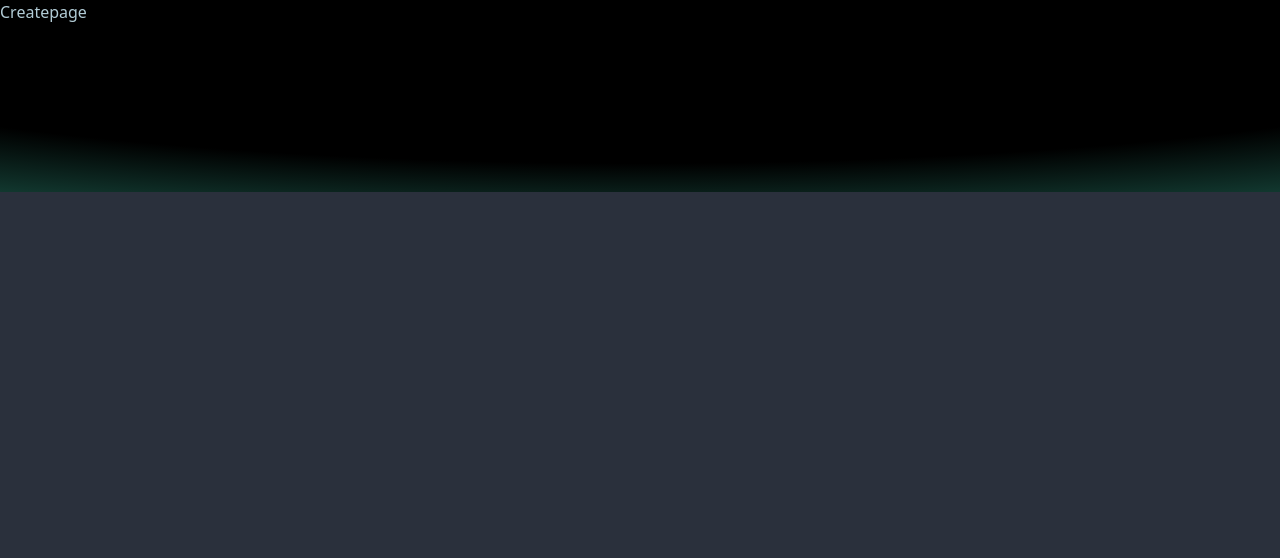
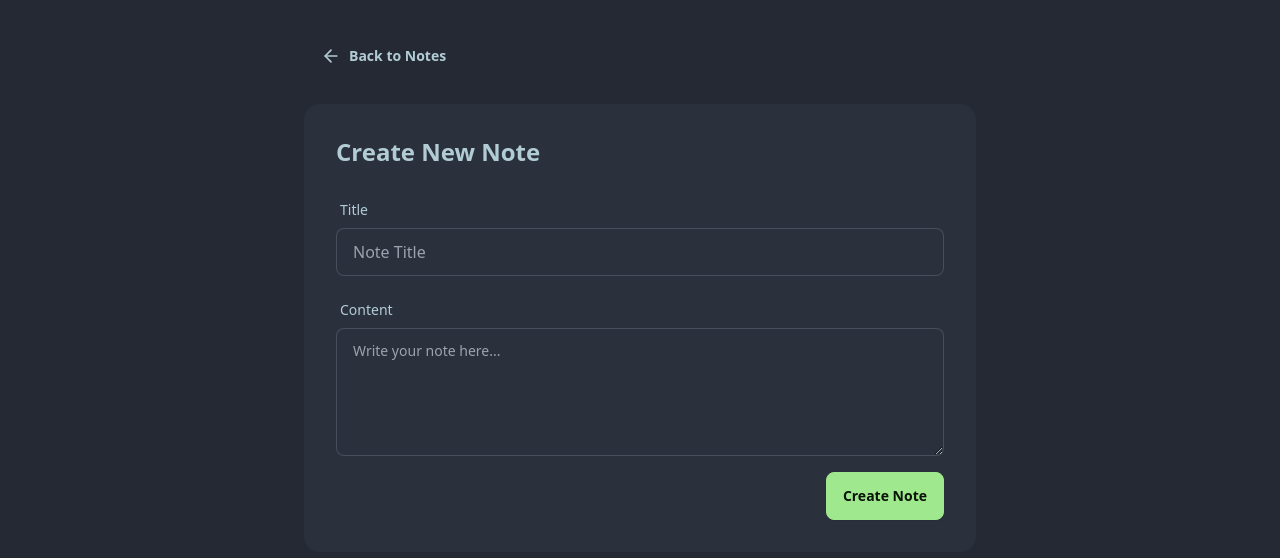
Before and after one commit to JamesIan-Bayonas/to-do-list, a React (Vite) app in the folder frontend/: page /note/1 in a window 1280 px wide. Shown: the top 558 px of the page. Built offline with nearby package versions, Linux system fonts and the light colour scheme.

Commit message:
added tailwindcss design content for more intuitie fell

```diff
--- a/frontend/src/components/NoteCard.tsx
+++ b/frontend/src/components/NoteCard.tsx
@@ -1,8 +1,24 @@
 import { PenSquareIcon, Trash2Icon } from "lucide-react";
 import { Link } from "react-router-dom"; // IMPORTANT: Use 'react-router-dom' for web applications
 import formatDate from "../lib/utils";
+import api from "../lib/axios";
+import toast from "react-hot-toast";
 
-const NoteCard = ({ note }) => {
+const NoteCard = ({ note, setNotes }) => {
+  const handleDelete = async (e, id) => {
+    e.preventDefault(); // get rid of the navigation behaviour :: or refreshing the page
+
+    if (!window.confirm("Are you sure you want to delete this note?")) return;
+
+    try {
+      await api.delete(`/notes/${id}`);
+      setNotes((prev) => prev.filter((note) => note._id !== id)); // get rid of the deleted one
+      toast.success("Note deleted successfully");
+    } catch (error) {
+      console.log("Error in handleDelete", error);
+      toast.error("Failed to delete note");
+    }
+  };
   return (
     <Link
       to={`/note/${note._id}`}
@@ -20,7 +36,10 @@ const NoteCard = ({ note }) => {
             {/* The PenSquareIcon here is just an icon, not a link/button for editing.
                 If it's meant to be an edit button, it should be wrapped in a <Link> or <button> */}
             <PenSquareIcon className="size-4" />
-            <button className="btn btn-ghost btn-xs text-error">
+            <button
+              className="btn btn-ghost btn-xs text-error"
+              onClick={(e) => handleDelete(e, note._id)}
+            >
               <Trash2Icon className="size-4" />
             </button>
           </div>
--- a/frontend/src/components/RateLimitedUI.tsx
+++ b/frontend/src/components/RateLimitedUI.tsx
@@ -1,4 +1,7 @@
 import { ZapIcon } from "lucide-react";
+
+/*This is a UI component that pops up a message telling the user they've made too many requests.
+  too quickly, and asks them to try again later. */
 
 const RateLimitedUI = () => {
   return (
--- /dev/null
+++ b/frontend/src/lib/axios.js
@@ -0,0 +1,11 @@
+import axios from "axios";
+
+// in production, there's no localhost so we have to make this dynamic
+const BASE_URL =
+  import.meta.env.MODE === "development" ? "http://localhost:5001/api" : "/api";
+
+const api = axios.create({
+  baseURL: BASE_URL,
+});
+
+export default api;
--- /dev/null
+++ b/frontend/src/lib/utils.tsx
@@ -0,0 +1,17 @@
+/* export function formatDate(date) {
+  return date.toLocaleDateString("en-US", {
+    month: "short",
+    day: "numeric",
+    year: "numeric",
+  });
+} */
+
+// src/lib/utils.tsx
+const formatDate = (date) => {
+  return date.toLocaleDateString("en-US", {
+    month: "short",
+    day: "numeric",
+    year: "numeric",
+  });
+};
+export default formatDate; // <--- Default export
--- a/frontend/src/pages/Createpage.tsx
+++ b/frontend/src/pages/Createpage.tsx
@@ -1,7 +1,101 @@
-import React from "react";
+import { ArrowLeftIcon } from "lucide-react";
+import { useState } from "react";
+import toast from "react-hot-toast";
+import { Link, useNavigate } from "react-router";
+import api from "../lib/axios";
 
-const Createpage = () => {
-  return <div>Createpage</div>;
+const CreatePage = () => {
+  const [title, setTitle] = useState("");
+  const [content, setContent] = useState("");
+  const [loading, setLoading] = useState(false);
+
+  const navigate = useNavigate();
+
+  const handleSubmit = async (e) => {
+    e.preventDefault(); // Prevent the default form submission behavior or refreshin the page in sense.
+
+    if (!title.trim() || !content.trim()) {
+      toast.error("All fields are required");
+      return;
+    }
+
+    setLoading(true);
+    try {
+      await api.post("/notes", {
+        title,
+        content,
+      });
+
+      toast.success("Note created successfully!");
+      navigate("/");
+    } catch (error) {
+      console.log("Error creating note", error);
+      if (error.response.status === 429) {
+        toast.error("Slow down! You're creating notes too fast", {
+          duration: 4000,
+          icon: "💀",
+        });
+      } else {
+        toast.error("Failed to create note");
+      }
+    } finally {
+      setLoading(false);
+    }
+  };
+
+  return (
+    <div className="min-h-screen bg-base-200">
+      <div className="container mx-auto px-4 py-8">
+        <div className="max-w-2xl mx-auto">
+          <Link to={"/"} className="btn btn-ghost mb-6">
+            <ArrowLeftIcon className="size-5" />
+            Back to Notes
+          </Link>
+
+          <div className="card bg-base-100">
+            <div className="card-body">
+              <h2 className="card-title text-2xl mb-4">Create New Note</h2>
+              <form onSubmit={handleSubmit}>
+                <div className="form-control mb-4">
+                  <label className="label">
+                    <span className="label-text">Title</span>
+                  </label>
+                  <input
+                    type="text"
+                    placeholder="Note Title"
+                    className="input input-bordered"
+                    value={title}
+                    onChange={(e) => setTitle(e.target.value)}
+                  />
+                </div>
+
+                <div className="form-control mb-4">
+                  <label className="label">
+                    <span className="label-text">Content</span>
+                  </label>
+                  <textarea
+                    placeholder="Write your note here..."
+                    className="textarea textarea-bordered h-32"
+                    value={content}
+                    onChange={(e) => setContent(e.target.value)}
+                  />
+                </div>
+
+                <div className="card-actions justify-end">
+                  <button
+                    type="submit"
+                    className="btn btn-primary"
+                    disabled={loading}
+                  >
+                    {loading ? "Creating..." : "Create Note"}
+                  </button>
+                </div>
+              </form>
+            </div>
+          </div>
+        </div>
+      </div>
+    </div>
+  );
 };
-
-export default Createpage;
+export default CreatePage;
--- a/frontend/src/pages/Homepage.tsx
+++ b/frontend/src/pages/Homepage.tsx
@@ -1,18 +1,21 @@
 import { useEffect, useState } from "react";
 import { toast } from "react-hot-toast";
-import axios from "axios";
+import api from "../lib/axios";
 import Navbar from "../components/Navbar";
 import RateLimitedUI from "../components/RateLimitedUI";
+import NoteCard from "../components/NoteCard";
+import { Note } from "../types/Note";
+//import NotesNotFound from "../components/NotesNotFound";
 
 const Homepage = () => {
   const [isRateLimited, setIsRateLimited] = useState(false);
-  const [notes, setNotes] = useState([]);
-  const [loading, setLoading] = useState(true);
+  const [notes, setNotes] = useState<Note[]>([]); // Initialize notes as an empty array of Note type note:: this is TSX
+  const [loading, setLoading] = useState(true); //
 
   useEffect(() => {
     const fetchNotes = async () => {
       try {
-        const res = await axios.get("http://localhost:5001/api/notes");
+        const res = await api.get("/notes"); // Get the notes from the backend
         console.log(res.data);
         setNotes(res.data);
         setIsRateLimited(false);
@@ -36,6 +39,20 @@ const Homepage = () => {
       <Navbar />
 
       {isRateLimited && <RateLimitedUI />}
+
+      <div className="max-w-7xl mx-auto p-4 mt-6">
+        {loading && (
+          <div className="text-center text-primary py-10">Loading notes...</div>
+        )}
+
+        {notes.length > 0 && !isRateLimited && (
+          <div className="grid grid-cols-1 md:grid-cols-2 lg:grid-cols-3 gap-6">
+            {notes.map((note) => (
+              <NoteCard key={note._id} note={note} />
+            ))}
+          </div>
+        )}
+      </div>
     </div>
   );
 };
```
